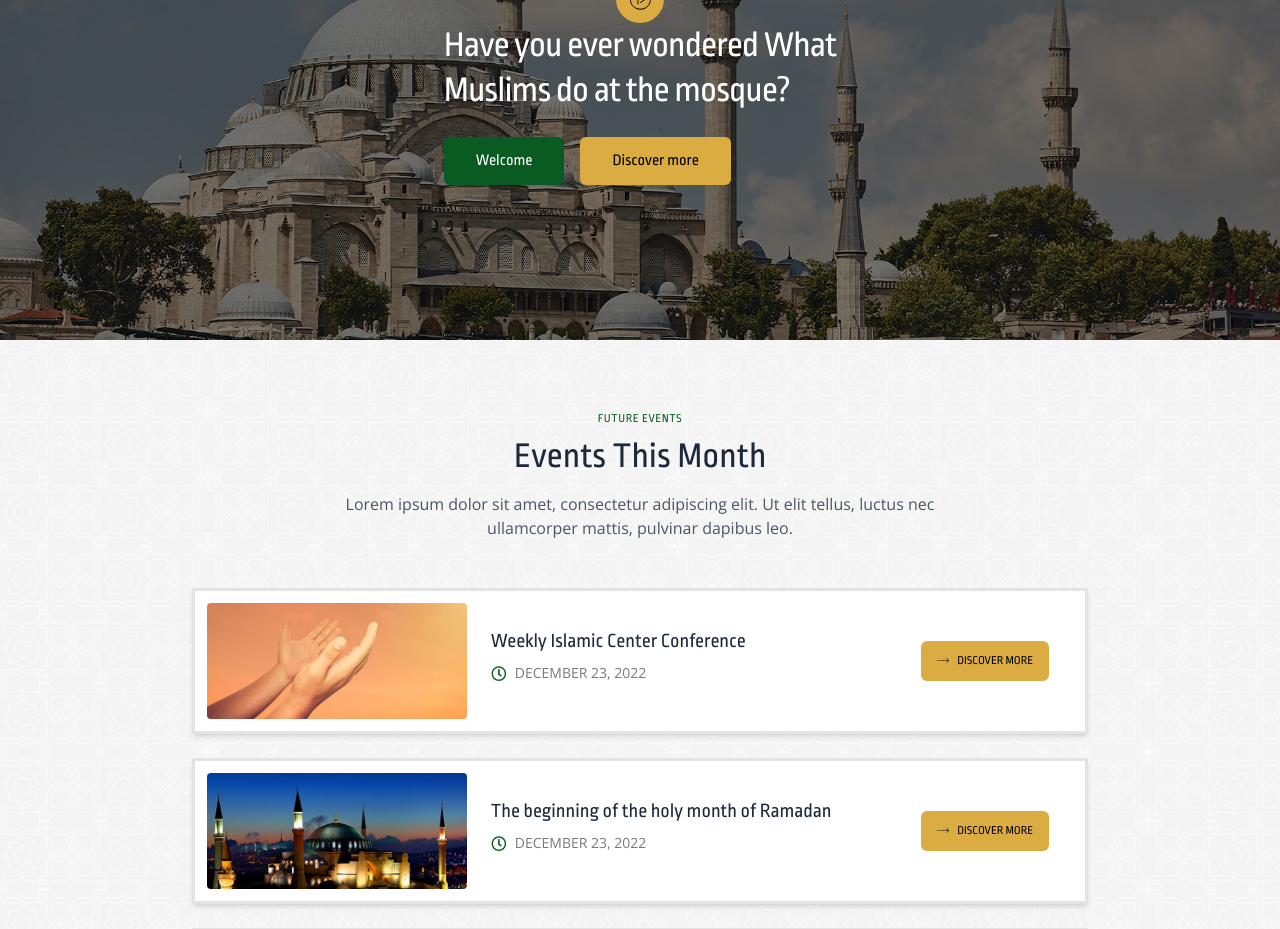
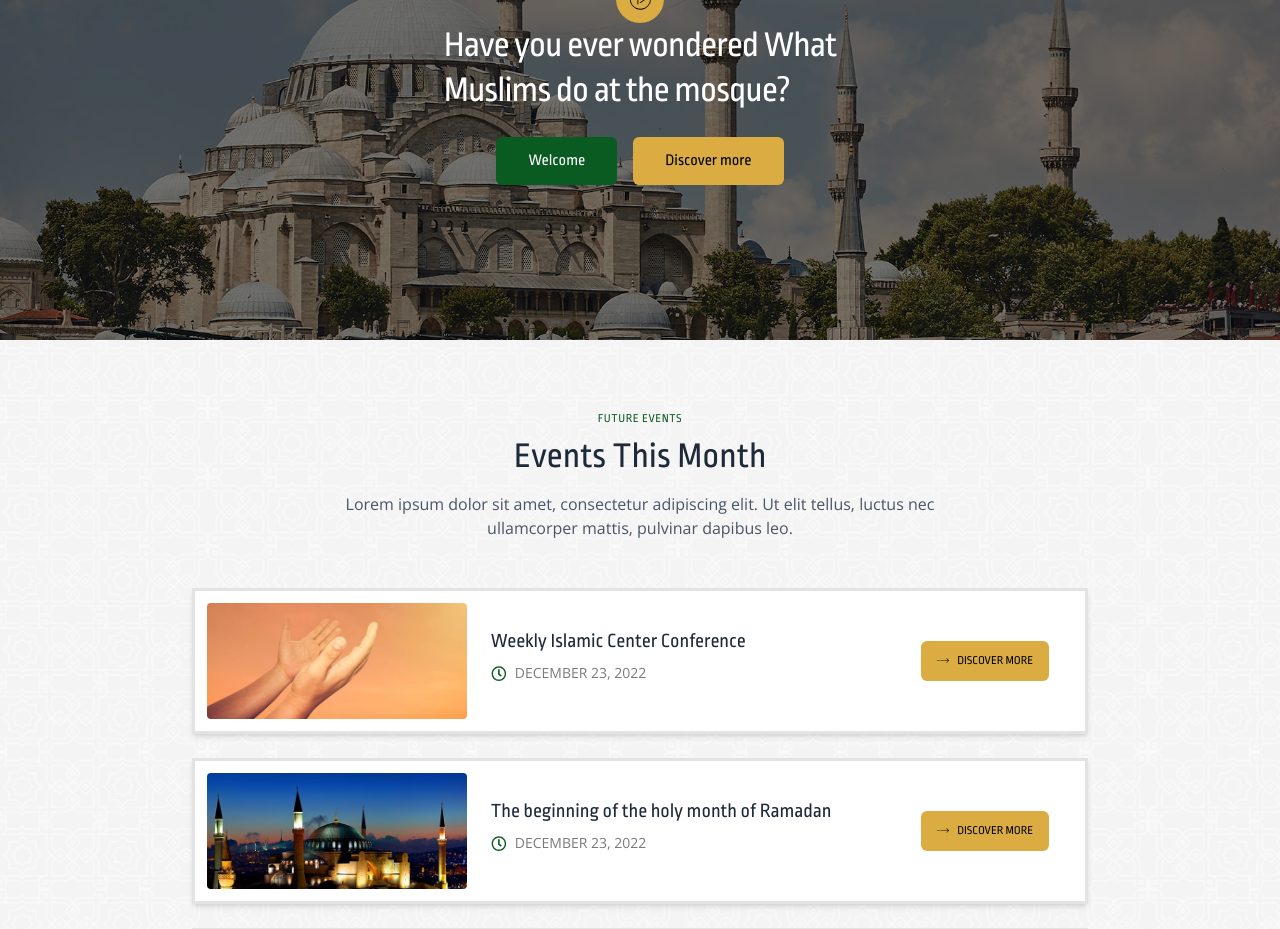
Before and after one commit to digiexpouae/IEE-project, a Next.js app: page / in a window 1280 px wide. Shown: the part 4420-5349 px from the top of the page. Built offline with nearby package versions, Linux system fonts and the light colour scheme.

Commit message:
iee home page done

```diff
--- a/src/pages/Home/section8/section8.jsx
+++ b/src/pages/Home/section8/section8.jsx
@@ -26,7 +26,7 @@
                         Muslims do at the mosque?
                         </h1>
 
-                        <div className="flex flex-col sm:flex-row gap-4">
+                        <div className="flex flex-col items-center justify-center sm:flex-row gap-4">
                             <button className=" bg-[#0A5B21] hover:bg-[#0A5B21] text-white px-8 py-3 rounded-md font-medium transition-colors">
 Welcome                            </button>
                             <button className="flex items-center justify-center gap-2 bg-[#DBAC42] hover:bg-[#DBAC42] text-black px-8 py-3 rounded-md font-medium transition-colors backdrop-blur-sm">
```
